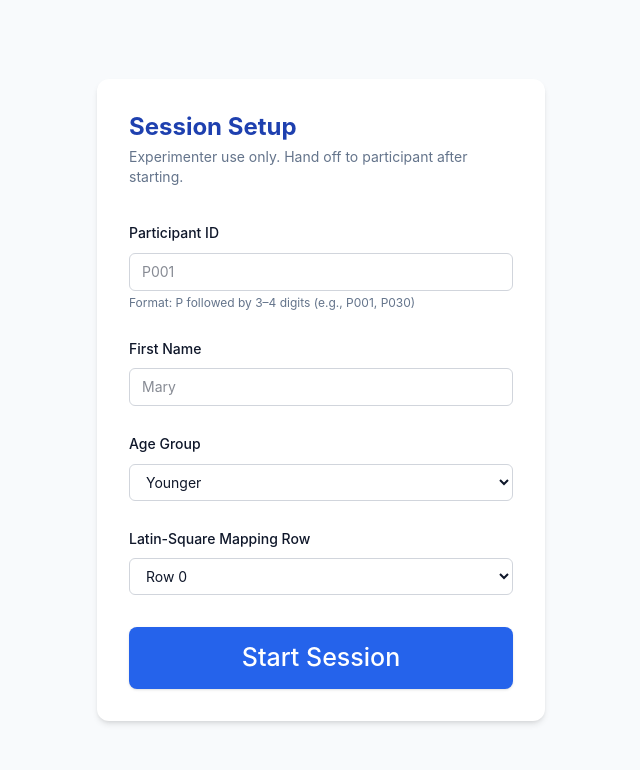
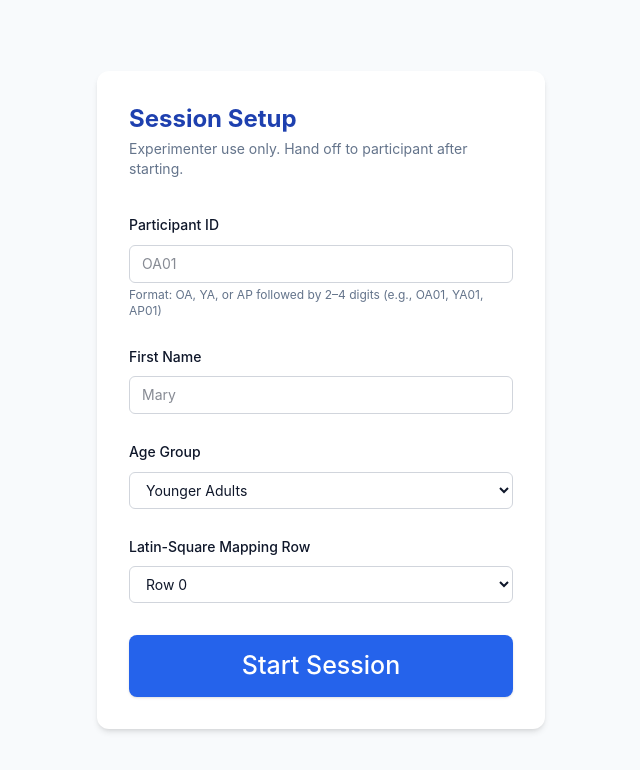
Before and after one commit to EmonRezaBD/MyChart-Lite, a React (Vite) app in the folder client/: page /setup in a window 1280 px wide. Shown: the top 770 px of the page, without its empty margins (319-959 px from the left). Built offline with nearby package versions, Linux system fonts and the light colour scheme.

Commit message:
fix: PID input allows progressive typing, clean age group labels

```diff
--- a/client/src/pages/Setup.jsx
+++ b/client/src/pages/Setup.jsx
@@ -2,7 +2,7 @@
 // Purpose: Experimenter enters participant ID, name, age group, mapping row
 // before handing the screen to the participant. Not seen by participants.
 
-import { useState } from "react";
+import { useState, useEffect } from "react";
 import { useNavigate } from "react-router-dom";
 import { useParticipant } from "../context/ParticipantContext";
 
@@ -15,10 +15,19 @@ function Setup() {
   const [ageGroup, setAgeGroup] = useState("younger");
   const [mappingRow, setMappingRow] = useState(0);
 
+  // Auto-select age group based on PID prefix
+  useEffect(() => {
+    if (pid.startsWith("OA")) setAgeGroup("older");
+    else if (pid.startsWith("YA")) setAgeGroup("younger");
+    else if (pid.startsWith("AP")) setAgeGroup("aphasia");
+  }, [pid]);
+
   const handleStart = (e) => {
     e.preventDefault();
-    if (!/^P\d{3,4}$/.test(pid)) {
-      alert("Participant ID must be P followed by 3-4 digits (e.g., P001)");
+    if (!/^(OA|YA|AP)\d{2,4}$/.test(pid)) {
+      alert(
+        "Participant ID must be OA, YA, or AP followed by 2-4 digits (e.g., OA01, YA01, AP01)",
+      );
       return;
     }
     if (!name.trim()) return;
@@ -50,17 +59,19 @@ function Setup() {
             value={pid}
             onChange={(e) => {
               const val = e.target.value.toUpperCase();
-              if (/^P?\d{0,4}$/.test(val) || val === "") {
+              // Allow typing progressively: O, OA, OA0, OA01, etc.
+              if (/^(O|OA|Y|YA|A|AP)?(\d{0,4})?$/.test(val)) {
                 setPid(val);
               }
             }}
-            placeholder="P001"
-            maxLength={5}
+            placeholder="OA01"
+            maxLength={6}
             className="mt-1 w-full rounded-md border border-gray-300 px-3 py-2 text-sm focus:border-brand-500 focus:outline-none"
             required
           />
           <span className="mt-1 block text-xs text-ink-muted">
-            Format: P followed by 3–4 digits (e.g., P001, P030)
+            Format: OA, YA, or AP followed by 2–4 digits (e.g., OA01, YA01,
+            AP01)
           </span>
         </label>
 
@@ -83,8 +94,9 @@ function Setup() {
             onChange={(e) => setAgeGroup(e.target.value)}
             className="mt-1 w-full rounded-md border border-gray-300 px-3 py-2 text-sm focus:border-brand-500 focus:outline-none"
           >
-            <option value="younger">Younger</option>
-            <option value="older">Older</option>
+            <option value="younger">Younger Adults</option>
+            <option value="older">Older Adults</option>
+            <option value="aphasia">Aphasia Patient</option>
           </select>
         </label>
 
```
Also changed, not shown: 1 other file (tests, documents, lock files or other folders).
